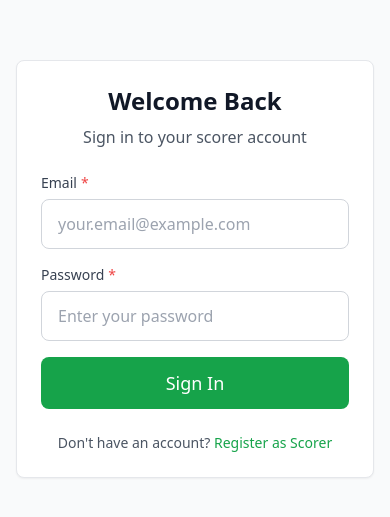
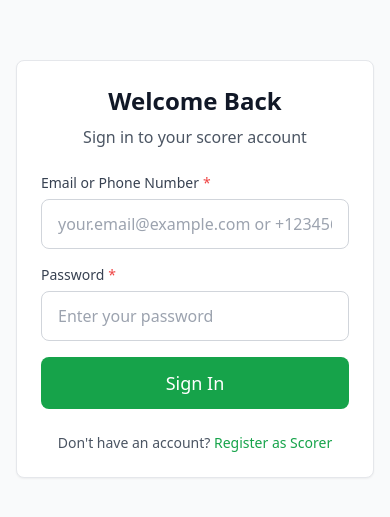
Before and after one commit to Atiqul-Imon/scorer-app, a Next.js app: page /login in a window 390 px wide. Shown: the part 153-670 px from the top of the page. Built offline with nearby package versions, Linux system fonts and the light colour scheme.

Commit message:
feat: Update login to accept email or phone number
- Change login field from email to emailOrPhone
- Update UI to show 'Email or Phone Number' label
- Update API client and types to match backend changes

```diff
--- a/src/app/login/page.tsx
+++ b/src/app/login/page.tsx
@@ -11,7 +11,7 @@ import Link from 'next/link';
 export default function LoginPage() {
   const router = useRouter();
   const { login } = useAuth();
-  const [email, setEmail] = useState('');
+  const [emailOrPhone, setEmailOrPhone] = useState('');
   const [password, setPassword] = useState('');
   const [error, setError] = useState('');
   const [loading, setLoading] = useState(false);
@@ -22,7 +22,7 @@ export default function LoginPage() {
     setLoading(true);
 
     try {
-      await login(email, password);
+      await login(emailOrPhone, password);
       router.push('/dashboard');
     } catch (err: any) {
       setError(err.message || 'Login failed. Please check your credentials.');
@@ -48,13 +48,13 @@ export default function LoginPage() {
             )}
 
             <Input
-              label="Email"
-              type="email"
-              value={email}
-              onChange={(e) => setEmail(e.target.value)}
+              label="Email or Phone Number"
+              type="text"
+              value={emailOrPhone}
+              onChange={(e) => setEmailOrPhone(e.target.value)}
               required
-              autoComplete="email"
-              placeholder="your.email@example.com"
+              autoComplete="username"
+              placeholder="your.email@example.com or +1234567890"
             />
 
             <Input
--- a/src/contexts/AuthContext.tsx
+++ b/src/contexts/AuthContext.tsx
@@ -67,9 +67,9 @@ export function AuthProvider({ children }: { children: React.ReactNode }) {
     // eslint-disable-next-line react-hooks/exhaustive-deps
   }, []); // Only run once on mount - NO API CALLS
 
-  const login = async (email: string, password: string) => {
+  const login = async (emailOrPhone: string, password: string) => {
     try {
-      const response = await api.login({ email, password });
+      const response = await api.login({ emailOrPhone, password });
       const { token, user: userData } = response.data;
 
       localStorage.setItem('token', token);
--- a/src/lib/api.ts
+++ b/src/lib/api.ts
@@ -82,7 +82,7 @@ apiClient.interceptors.response.use(
 // API methods
 export const api = {
   // Authentication
-  async login(data: LoginDto): Promise<ApiResponse<AuthResponse>> {
+  async login(data: { emailOrPhone: string; password: string }): Promise<ApiResponse<AuthResponse>> {
     const response = await apiClient.post<ApiResponse<AuthResponse>>('/auth/login', data);
     return response.data;
   },
--- a/src/types/index.ts
+++ b/src/types/index.ts
@@ -189,7 +189,7 @@ export interface PaginatedResponse<T> {
 
 // Auth Types
 export interface LoginDto {
-  email: string;
+  emailOrPhone: string;
   password: string;
 }
 
```
